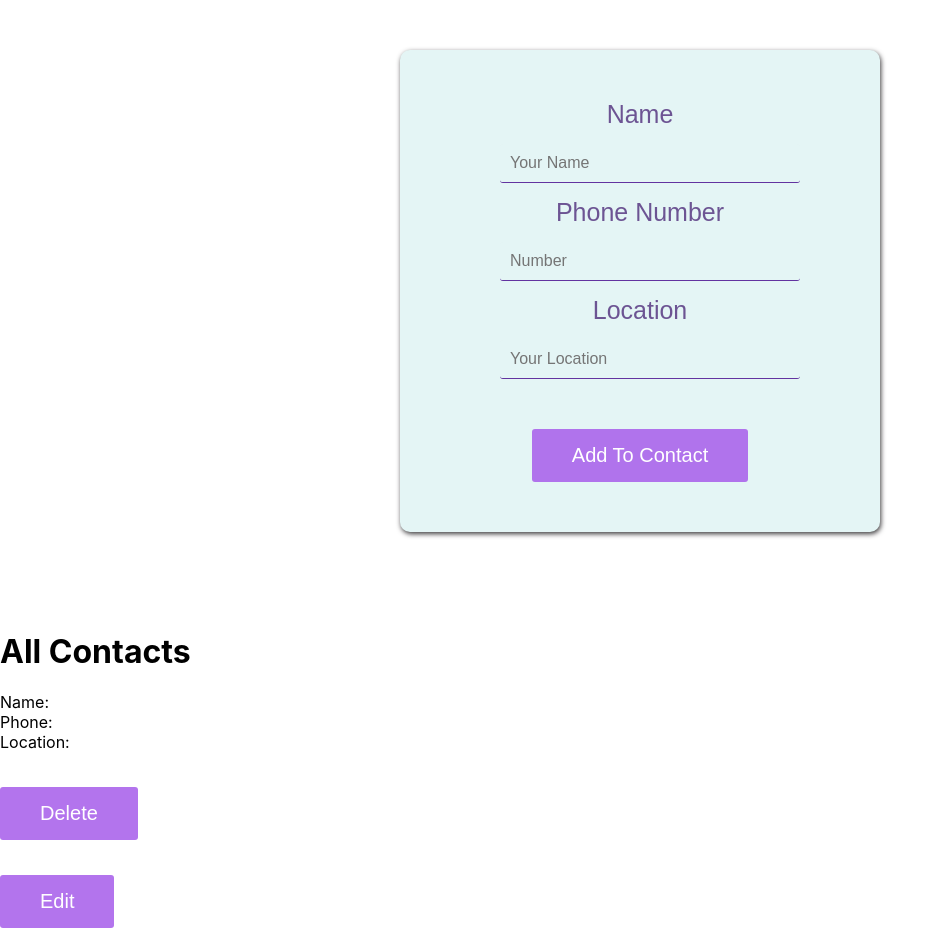
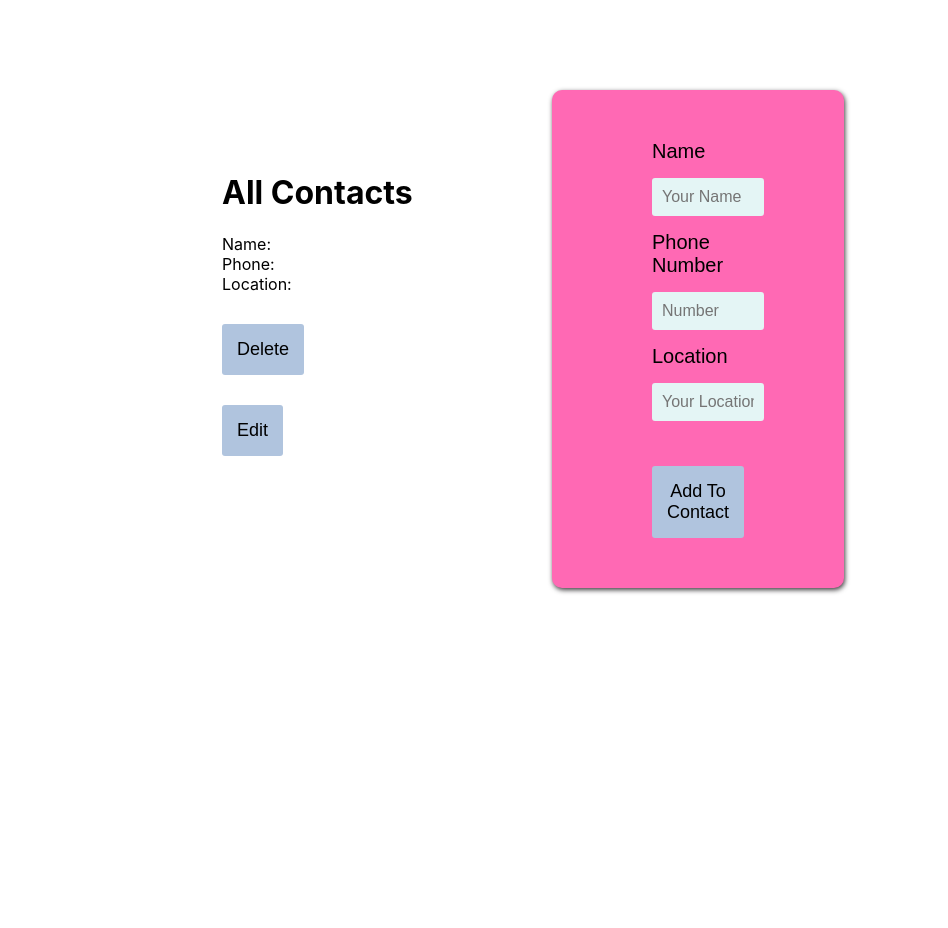
Before and after one commit to Maya-Geo/react-contact, a React (Create React App) app: page / in a window 1280 px wide. Shown: the whole page, without its empty margins (0-948 px from the left). After the commit the page ends 800 px from the top, so only its background shows below. Built offline with nearby package versions, Linux system fonts and the light colour scheme.

Commit message:
add App.css

```diff
--- a/src/App.css
+++ b/src/App.css
@@ -1,50 +1,64 @@
-button{
-  margin-top: 35px;
-  padding: 15px 40px;
-  border: none;
-  border-radius: 3px;
-  font-size: 20px;
-  background-color: #ac67ece8;
-  cursor: pointer;
-  color: white;
+body{
+  margin-left: 30px ;
 }
 
+button{
+  border: none;
+  background-color: lightsteelblue;
+  border-radius: 3px;
+  font-size: 18px;
+  margin-top: 30px;
+  padding: 15px ;
+  cursor: pointer;
+  color: black;
+}
+
+/*.submit-btn{
+ width: 20%;
+}*/
+
 input{
-  width: 100%;
-  border: none;
-  background-color: rgb(228, 245, 245);
-  border-bottom: 1px solid rgb(98, 51, 160);
   border-radius: 3px;
   margin: 15px 0px;
   padding: 10px 10px;
   font-size: 16px;
+  width: 100%;
+  border: none;
+  background-color: rgb(228, 245, 245);
+
 }
+
+.list{
+  position: absolute;
+  margin: 40px;
+  left: 7rem;
+}
+.count{
+  padding-left: 70px;
+  position: absolute;
+  top: 7rem;
+}
+
+
 input:focus{
   outline: none;
-  background-color: #d2b5ee2a;
 }
 
 .form{
-  font-family: 'Ubuntu', sans-serif;
-  background-color: rgb(228, 245, 245);
-  box-shadow: 1px 2px 5px  rgb(61, 59, 61);
-  align-items: center;
-  text-align: center;
   border:none;
   border-radius: 10px;
   padding: 50px 100px;
   margin: 50px 400px;
   margin-bottom: 100px;
+  font-family: 'Ubuntu', sans-serif;
+  background-color: hotpink;
+  box-shadow: 1px 2px 5px  rgb(61, 59, 61);
+  align-items: center;
+
 }
 
 label{
-  font-size: 25px;
   font-family: inherit;
-  color: rgba(76, 41, 121, 0.788);
+  font-size: 20px;
+
 }
-
-
-button:active{
-  background-color: lightpink;
-  transform: scale(0.9);
-}
```
